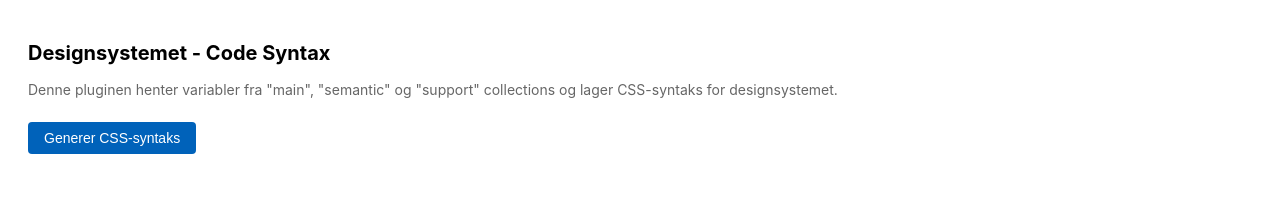
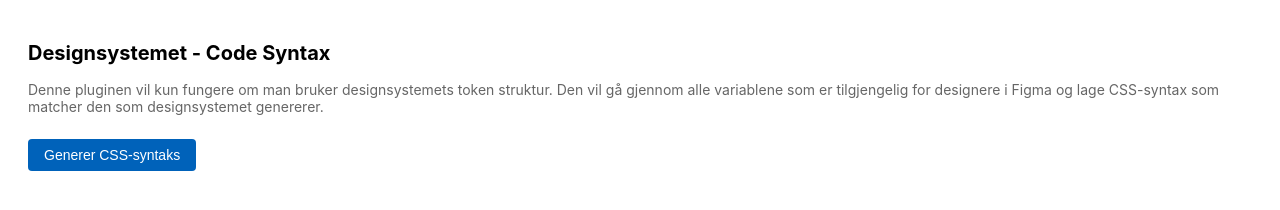
Before and after one commit to Febakke/Designsystemet---Code-syntax, a website: page ui.html in a window 1280 px wide. Drawn offline with Linux system fonts and the light colour scheme.

Commit message:
Small text changes

```diff
--- a/ui.html
+++ b/ui.html
@@ -42,7 +42,7 @@
 </head>
 <body>
   <h1>Designsystemet - Code Syntax</h1>
-  <p>Denne pluginen henter variabler fra "main", "semantic" og "support" collections og lager CSS-syntaks for designsystemet.</p>
+  <p>Denne pluginen vil kun fungere om man bruker designsystemets token struktur. Den vil gå gjennom alle variablene som er tilgjengelig for designere i Figma og lage CSS-syntax som matcher den som designsystemet genererer.</p>
   <button id="generate">Generer CSS-syntaks</button>
   <pre id="output"></pre>
   <script>
```
